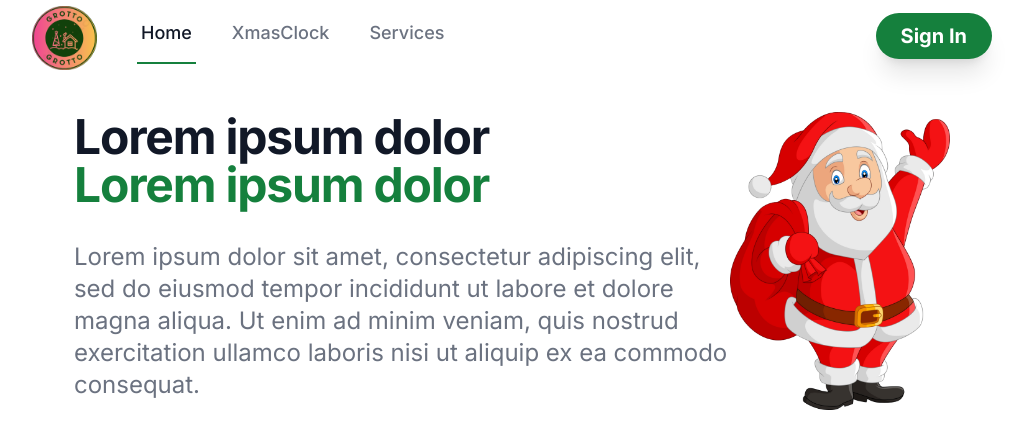
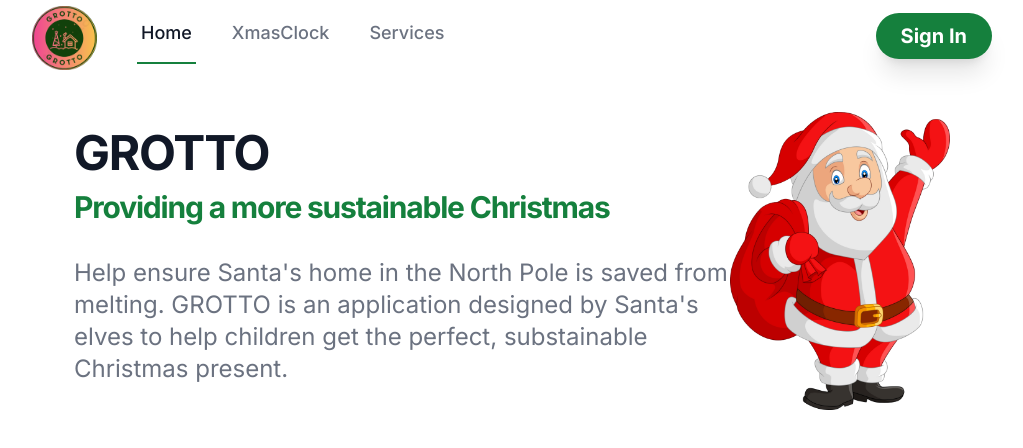
Before and after one commit to nickdip/Grotto, a Next.js app: page / in a window 1280 px wide. Shown: the top 448 px of the page, without its empty margins (128-1151 px from the left). Built offline with nearby package versions, Linux system fonts and the light colour scheme.

Commit message:
add intro

```diff
--- a/src/app/page.js
+++ b/src/app/page.js
@@ -9,7 +9,7 @@ export default function Home() {
           <span className="mt-2 block text-left text-3xl font-bold leading-8 tracking-tight text-gray-900 sm:text-4xl lg:text-5xl">
             {data.Landing.heading.first}
             <br />
-            <span className="text-green-700">{data.Landing.heading.first}</span>
+            <span className="text-green-700 text-3xl">{data.Landing.heading.second}</span>
           </span>
         </h1>
         <p className="mt-8 text-lg text-left leading-8 text-gray-500 sm:text-xl lg:text-2xl">
--- a/src/data/index.js
+++ b/src/data/index.js
@@ -17,11 +17,10 @@ export const data = {
 
   Landing: {
     heading: {
-      first: "Lorem ipsum dolor",
-      second: "Lorem ipsum dolor",
+      first: "GROTTO",
+      second: "Providing a more sustainable Christmas",
     },
-    intro:
-      "Lorem ipsum dolor sit amet, consectetur adipiscing elit, sed do eiusmod tempor incididunt ut labore et dolore magna aliqua. Ut enim ad minim veniam, quis nostrud exercitation ullamco laboris nisi ut aliquip ex ea commodo consequat. ",
+    intro: "Help ensure Santa's home in the North Pole is saved from melting. GROTTO is an application designed by Santa's elves to help children get the perfect, substainable Christmas present.",
   },
   XmasClock: {
     heading: {
```
